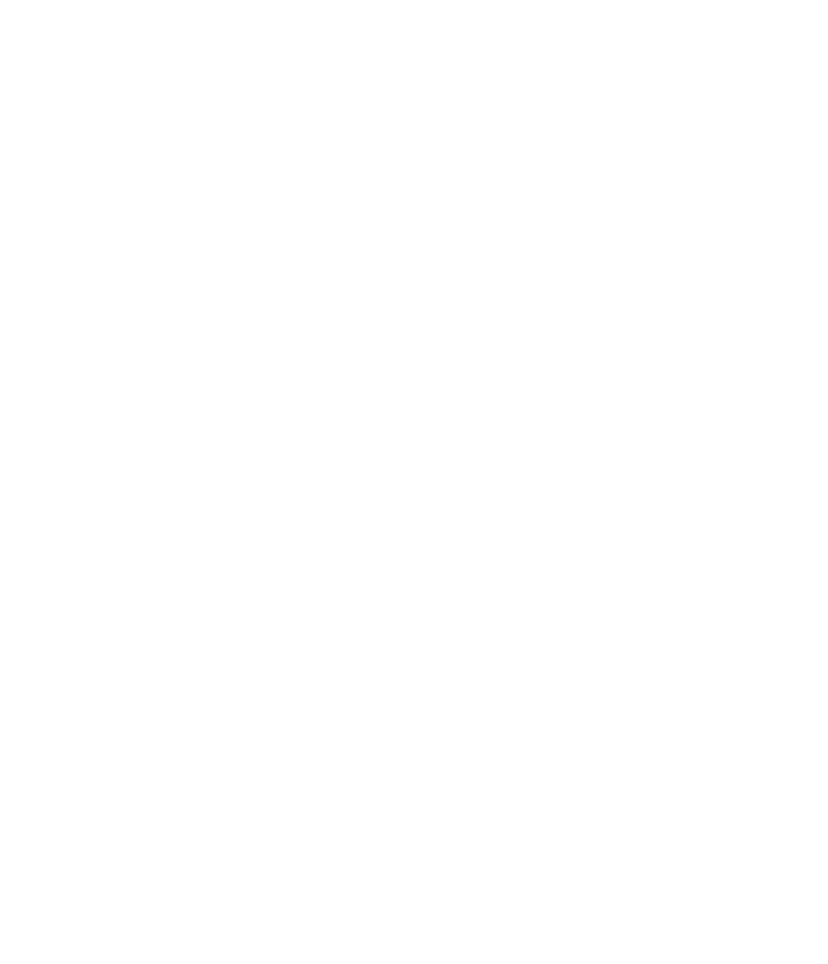
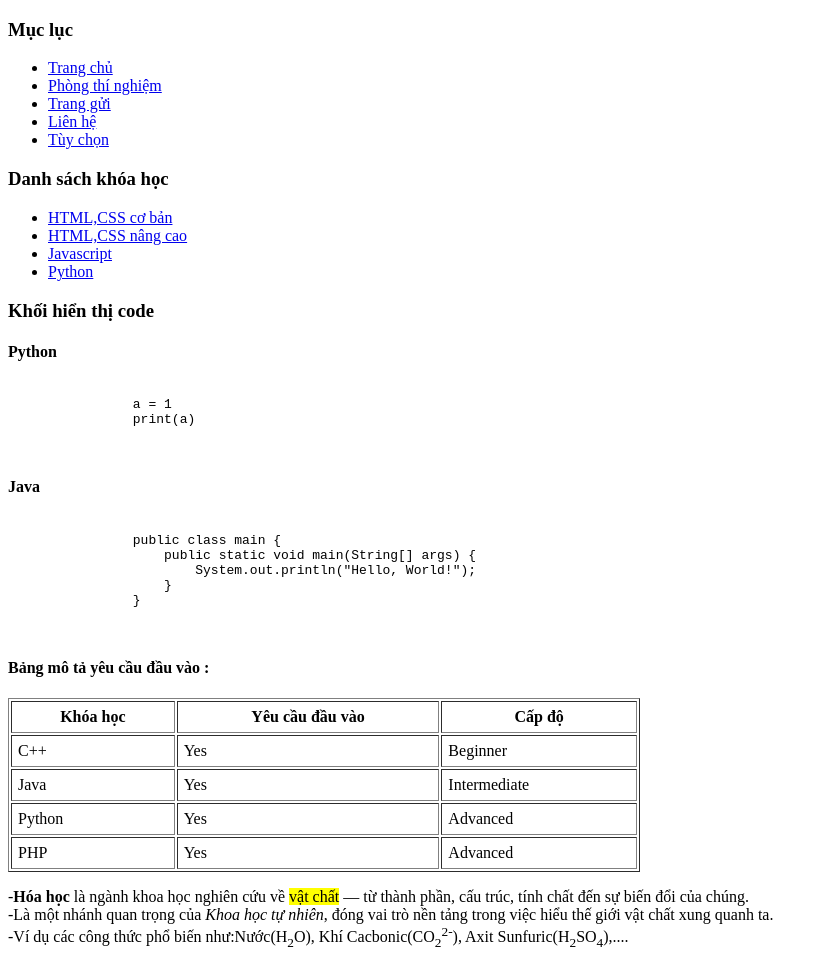
Before and after one commit to Tienz1504/F8_K18-HomeWork, a plain HTML site: page BaiTapBuoi6/pages/courses.html in a window 1280 px wide. Shown: the whole page, without its empty margins (0-828 px from the left). Before the commit the page ends 800 px from the top, so only its background shows below. Drawn offline with Linux system fonts and the light colour scheme; grey boxes are pictures that could not be loaded.

Commit message:
Second commit

```diff
--- a/BaiTapBuoi6/pages/courses.html
+++ b/BaiTapBuoi6/pages/courses.html
@@ -5,6 +5,88 @@
     <title>Courses Page</title>
 </head>
 <body>
-
+    <div>
+        <h3>Mục lục</h3>
+        <ul>
+            <li><a href="../index.html">Trang chủ</a></li>
+            <li><a href="./lab.html">Phòng thí nghiệm</a></li>
+            <li><a href="./submit.html">Trang gửi</a></li>
+            <li><a href="./contact.html">Liên hệ</a></li>
+            <li><a href="./about.html">Tùy chọn</a></li>
+        </ul>
+    </div>
+    <div>
+        <h3>Danh sách khóa học</h3>
+        <ul>
+            <li><a href="#video">HTML,CSS cơ bản</a></li>
+            <li><a href="#video">HTML,CSS nâng cao</a></li>
+            <li><a href="#video">Javascript</a></li>
+            <li><a href="#video">Python</a></li>
+        </ul>
+    </div>
+    <div>
+        <h3>Khối hiển thị code</h3>
+        <h4>Python</h4>
+        <pre>
+            <code>
+                a = 1
+                print(a)
+            </code>
+        </pre>
+        <h4>Java</h4>
+        <pre>
+            <code>
+                public class main {
+                    public static void main(String[] args) {
+                        System.out.println("Hello, World!");
+                    }
+                }
+            </code>
+        </pre>
+    </div>
+    <div>
+        <h4>Bảng mô tả yêu cầu đầu vào :</h4>
+        <table border="1" cellpadding="6" width="50%">
+            <thead>
+            <tr>
+                <th>Khóa học</th>
+                <th>Yêu cầu đầu vào</th>
+                <th>Cấp độ</th>
+            </tr>
+            </thead>
+            <tbody>
+            <tr>
+                <td>C++</td>
+                <td>Yes</td>
+                <td>Beginner</td>
+            </tr>
+            <tr>
+                <td>Java</td>
+                <td>Yes</td>
+                <td>Intermediate</td>
+            </tr>
+            <tr>
+                <td>Python</td>
+                <td>Yes</td>
+                <td>Advanced</td>
+            </tr>
+            <tr>
+                <td>PHP</td>
+                <td>Yes</td>
+                <td>Advanced</td>
+            </tr>
+            </tbody>
+        </table>
+    </div>
+    <div>
+        <p>
+            -<strong>Hóa học</strong> là ngành khoa học nghiên cứu về <mark>vật chất</mark> — từ thành phần, cấu trúc, tính chất đến sự biến đổi của chúng.<br/>
+            -Là một nhánh quan trọng của <em>Khoa học tự nhiên</em>, đóng vai trò nền tảng trong việc hiểu thế giới vật chất xung quanh ta. <br/>
+            -Ví dụ các công thức phổ biến như:Nước(H<sub>2</sub>O), Khí Cacbonic(CO<sub>2</sub><sup>2-</sup>), Axit Sunfuric(H<sub>2</sub>SO<sub>4</sub>),....
+        </p>
+    </div>
+    <div>
+        <iframe id="An Album" width="560" height="315" src="https://www.youtube.com/embed/I9XXCvvAc4A?si=KPW8gVhXJKbA5T5N" title="YouTube video player" frameborder="0" allow="accelerometer; autoplay; clipboard-write; encrypted-media; gyroscope; picture-in-picture; web-share" referrerpolicy="strict-origin-when-cross-origin" allowfullscreen></iframe>
+    </div>
 </body>
 </html>
```
Also changed, not shown: BaiTapBuoi6/index.html (+3 -2 lines).
